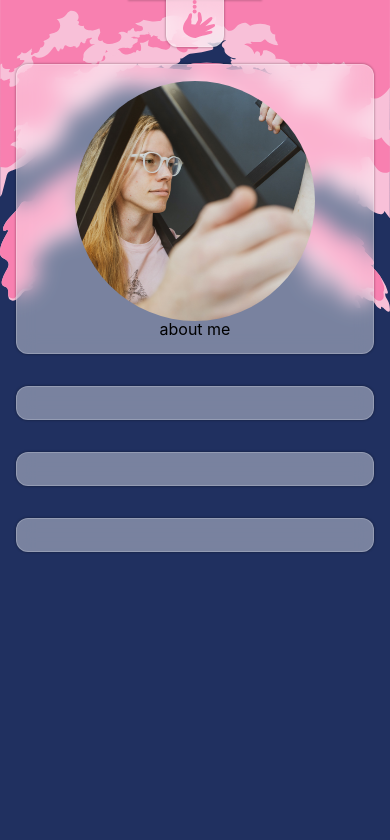
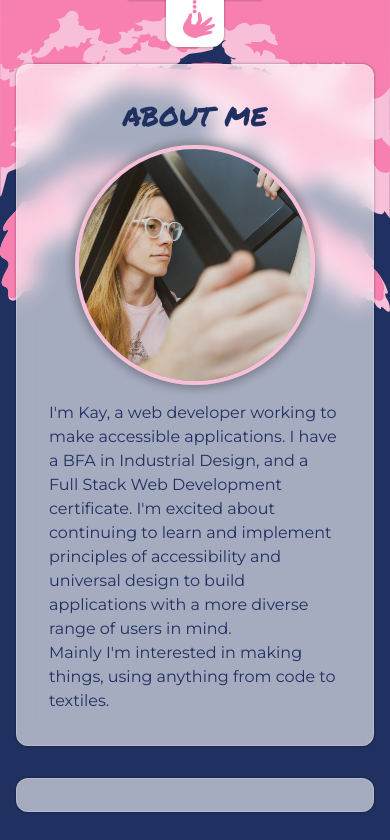
Before and after one commit to theykay/bubblegum, a React (Create React App) app: page /handmade in a window 390 px wide. Shown: the top 840 px of the page. Built offline with nearby package versions, Linux system fonts and the light colour scheme.

Commit message:
about me section filled out and styled for mobile

```diff
--- a/src/Components/TopMenu/TopMenu.scss
+++ b/src/Components/TopMenu/TopMenu.scss
@@ -72,8 +72,9 @@
     text-align: center;
     padding: 0 0.5rem 0.5rem 1rem;
     font-size: 2rem;
-    background: rgba(255, 255, 255, 0.6);
-    backdrop-filter: blur(10px);
+    background-color: white;
+    // background: rgba(255, 255, 255, 0.6);
+    // backdrop-filter: blur(10px);
     border-radius: 0 0 0.75rem 0.75rem;
     border: 1px solid rgba(255, 255, 255, 0.2);
     border-top: 0;
--- a/src/Pages/OnePage/OnePage.scss
+++ b/src/Pages/OnePage/OnePage.scss
@@ -20,13 +20,13 @@
 .glass-card {
   box-sizing: border-box;
   position: relative;
-  background: rgba(255, 255, 255, 0.4);
+  background: rgba(255, 255, 255, 0.6);
   backdrop-filter: blur(10px);
   border-radius: 0.75rem;
   border: 1px solid rgba(255, 255, 255, 0.2);
   box-shadow: 0 0 2px 1px rgba(0, 0, 0, 0.2);
   // margin: 2rem;
-  padding: 1rem;
+  padding: 2rem;
   flex-grow: 1;
   width: 100%;
   margin: 1rem 0;
@@ -38,6 +38,32 @@
   }
   @include styles.sm {
     flex-direction: row;
+  }
+}
+
+.glass-card-head {
+  font-family: styles.$fontFancy;
+  font-size: 2rem;
+  color: styles.$colorDark;
+  padding-bottom: 1rem;
+  line-height: 1;
+}
+
+.glass-card-content {
+  font-family: styles.$fontContent;
+  font-size: 1rem;
+  margin: 0;
+  padding: 0;
+  line-height: 1.5;
+  & p {
+    padding: 0;
+    margin: 0;
+  }
+  @include styles.xs {
+    margin-top: 1rem;
+  }
+  @include styles.sm {
+
   }
 }
 
--- a/src/Sections/About/About.jsx
+++ b/src/Sections/About/About.jsx
@@ -5,8 +5,12 @@ import myPic from '../../images/profile.jpeg';
 const About = () => {
   return (
     <section id="about" className="glass-card">
-      <img id="profilePic" src={myPic} alt="me artfully draped around an overturned chair"/>
       <header className="glass-card-head">about me</header>
+      <img id="profilePic" src={myPic} alt="me artfully draped around an overturned chair" />
+      <article className="glass-card-content">
+        <p>I'm Kay, a web developer working to make accessible applications. I have a BFA in Industrial Design, and a Full Stack Web Development certificate. I'm excited about continuing to learn and implement principles of accessibility and universal design to build applications with a more diverse range of users in mind.</p>
+        <p>Mainly I'm interested in making things, using anything from code to textiles.</p>
+      </article>
     </section>
   )
 }
--- a/src/Sections/About/About.scss
+++ b/src/Sections/About/About.scss
@@ -3,7 +3,14 @@
 #profilePic {
   width: 15rem;
   height: auto;
+  box-sizing: border-box;
   border-radius: 100%;
   transform: scaleX(-1);
-  // border: 1px solid rgba(255, 255, 255, 0.5);
+  // padding-bottom: 1rem;
+  // border: 2px solid rgba(255, 255, 255, 0.5);
+  border: 4px solid styles.$colorLight;
+  box-shadow: 0 0 0.5rem 0.25rem rgba(0,0,0,0.25);
+  @include styles.xs {
+
+  }
 }
--- a/src/index.scss
+++ b/src/index.scss
@@ -1,8 +1,8 @@
 @use './styles/main.scss' as styles;
 
-html, body {
-  overflow: hidden;
-}
+// html, body {
+//   overflow: hidden;
+// }
 
 body {
   margin: 0;
```
